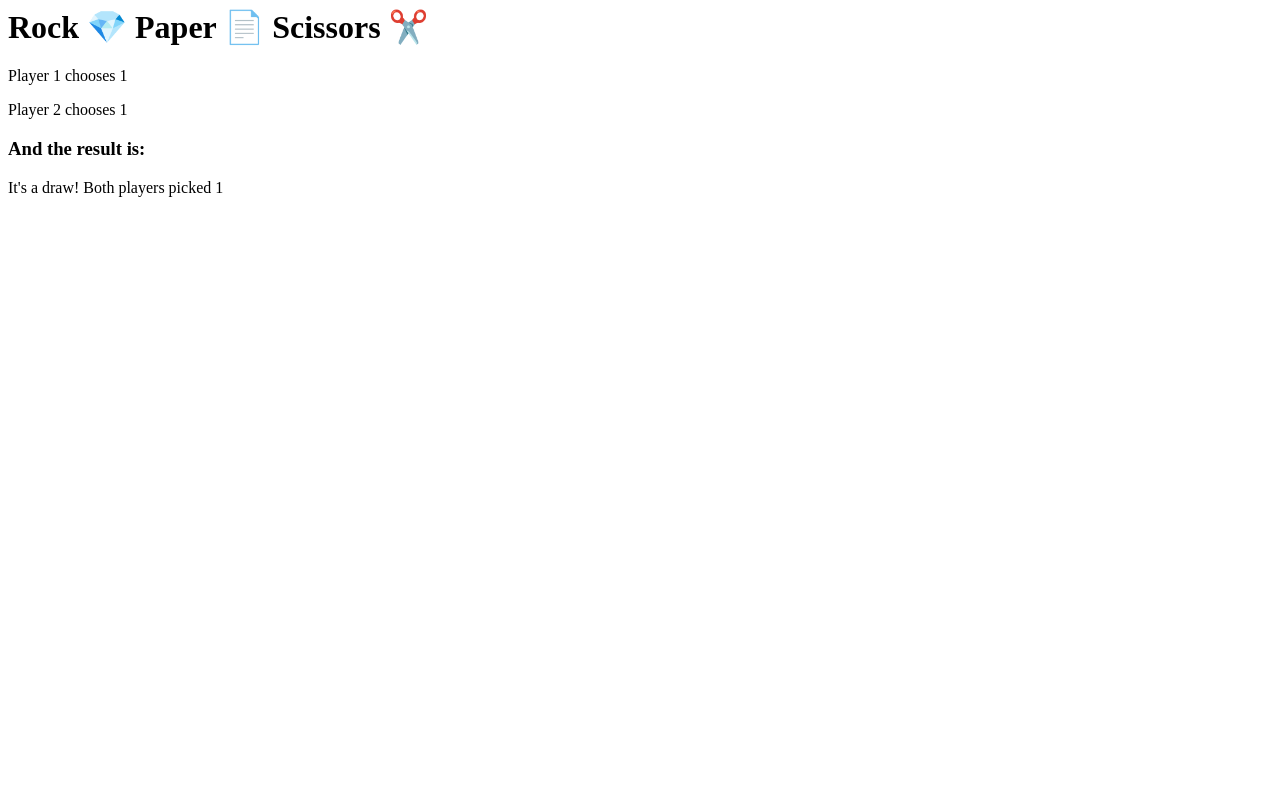
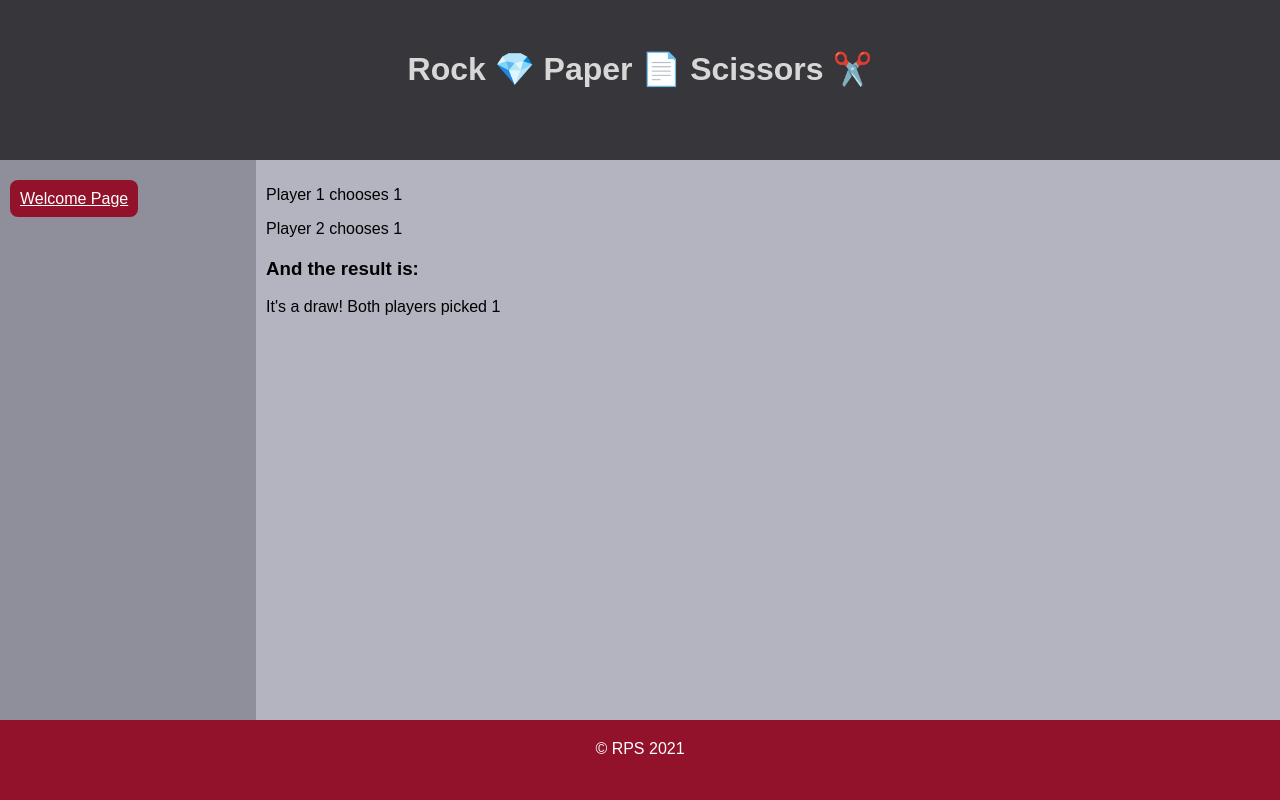
Before and after one commit to Kirsten4/Rock_Paper_Scissors_hw, a Flask app: page /1/1 in a window 1280 px wide. Run offline with Flask 2, Linux system fonts and the light colour scheme.

Commit message:
Extensions added

```diff
--- a/controllers/controller.py
+++ b/controllers/controller.py
@@ -14,3 +14,7 @@
     game = Game()
     winner = game.compare_choices(player_1,player_2)
     return render_template("index.html", title="Game", player_1=player_1, player_2=player_2, winner=winner )
+
+@app.route("/welcome")
+def welcome():
+    return render_template("welcome.html", title="Welcome")
--- /dev/null
+++ b/static/style.css
@@ -0,0 +1,57 @@
+body {
+    background-color: rgb(180, 179, 192);
+    font-family: Arial, Helvetica, sans-serif;
+}
+
+nav a {
+    background-color: rgb(146, 17, 43);
+    color: white;
+    padding: 10px;
+    border-radius: 8px;
+    text-align: center;
+}
+
+h1 {
+    text-align: center;
+}
+
+#header_1 {
+    grid-area: header_1;
+    background-color: rgb(55, 54, 58);
+    padding-top: 30px;
+    font-weight: bolder;
+    color: rgb(216, 215, 215);
+
+}
+
+#nav {
+    grid-area: nav;
+    background-color: rgb(143, 142, 155);
+    padding: 10px;
+    padding-top: 30px;
+}
+
+#content_1 {
+    grid-area: content_1;
+    padding: 10px;
+}
+
+#footer_1 {
+    grid-area: footer_1;
+    background-color: rgb(146, 17, 43);
+    text-align: center;
+    padding-top: 20px;
+    color: white;
+
+}
+
+#grid {
+    display: grid;
+    grid-template-areas:
+        'header_1 header_1'
+        'nav content_1'
+        'footer_1 footer_1';
+    grid-template-columns: 2fr 8fr;
+    grid-template-rows: 2fr 7fr 1fr;
+
+}
--- /dev/null
+++ b/templates/base.html
@@ -0,0 +1,25 @@
+<html>
+    <head>
+        <link rel="stylesheet" href="https://cdnjs.cloudflare.com/ajax/libs/normalize/8.0.1/normalize.min.css">
+        <link rel="stylesheet" href="/static/style.css">
+        <title>{{ title }}</title>
+    </head>
+    <body id="grid">
+        <header id="header_1">
+            <h1>Rock 💎 Paper 📄 Scissors ✂️</h1>
+        </header>
+        <nav id="nav">
+            <a href="/welcome">Welcome Page</a>
+        </nav>
+        <section id="content_1">
+            {% block content %}
+
+
+            {% endblock content %}
+        </section>
+        <footer id="footer_1">
+            © RPS 2021
+        </footer>
+    </body>
+
+</html>
--- a/templates/index.html
+++ b/templates/index.html
@@ -1,14 +1,8 @@
-<html>
-    <head>
-        <title>{{ title }}</title>
-    </head>
-    <body>
-        <header>
-            <h1>Rock 💎 Paper 📄 Scissors ✂️</h1>
-        </header>
+{% extends 'base.html' %}
+
+{% block content %}
     <p>Player 1 chooses {{ player_1.choice }}</p>
     <p>Player 2 chooses {{ player_2.choice }}</p>
-        </section>
     <header>
         <h3>And the result is:</h3>
     </header>
@@ -19,5 +13,4 @@
             It's a draw! Both players picked {{player_1.choice}}
         {% endif %}
     </section>
-    </body>
-</html>
+{% endblock content %}
```
Also changed, not shown: templates/welcome.html (added, +20 -0 lines). Lines whose indentation alone changed are shown as unchanged.
